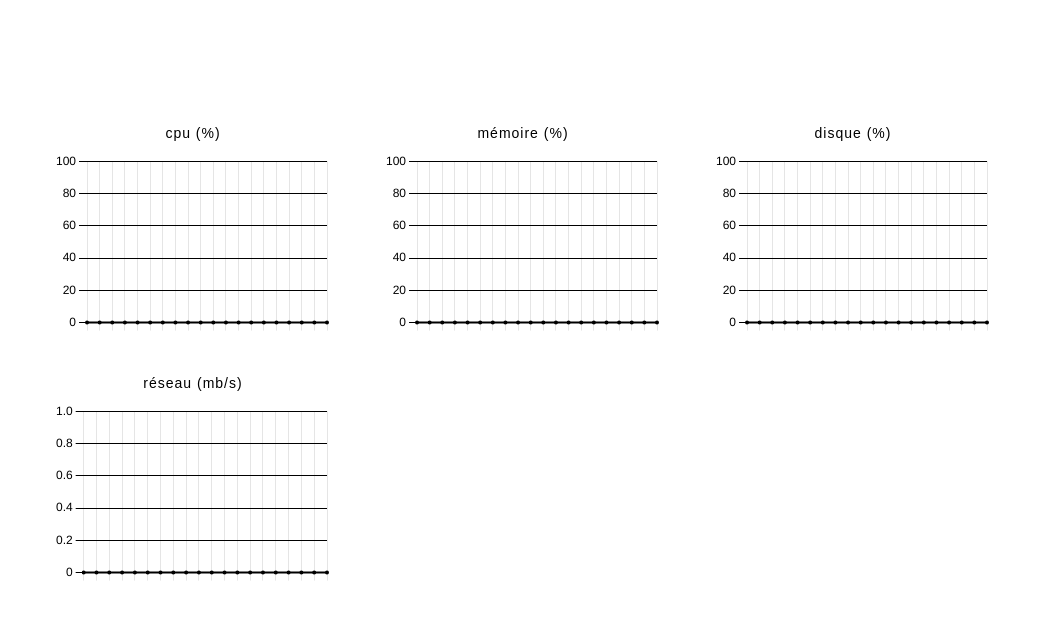
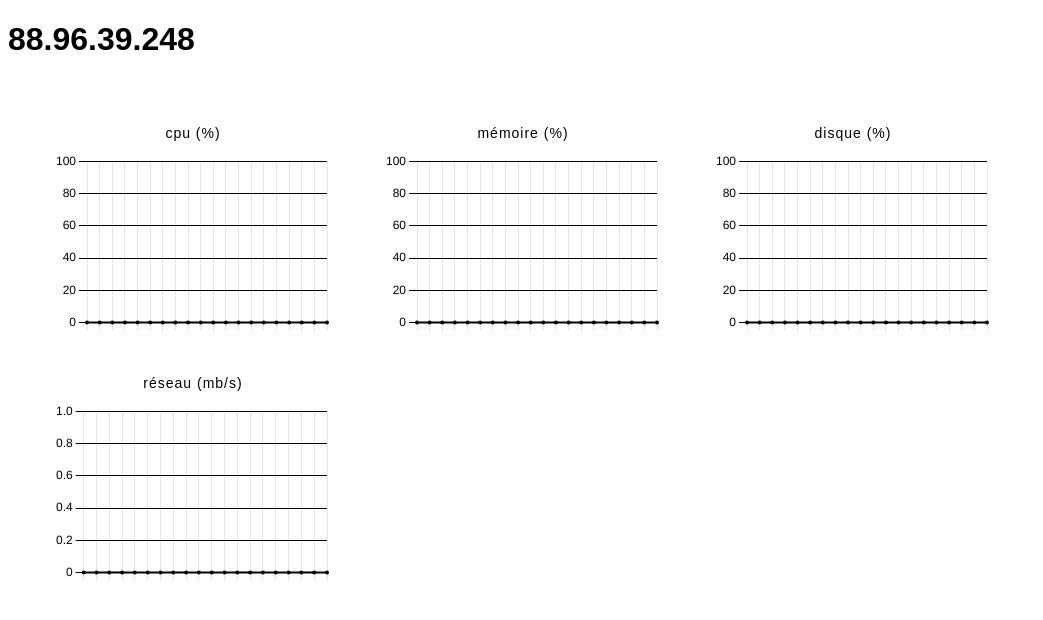
Before and after one commit to Azertu1/pktmfr, a plain HTML site: page frontend/index.html in a window 1280 px wide. Shown: the whole page, without its empty margins (0-1043 px from the left). Drawn offline with nearby package versions, Linux system fonts and the light colour scheme; no server answers.

Commit message:
changement ui #3

```diff
--- a/frontend/index.html
+++ b/frontend/index.html
@@ -5,7 +5,7 @@
     <title>Ressources</title>
     <script src="https://cdn.jsdelivr.net/npm/chart.js"></script>
     <style>
-        body { background-color: #ffffff; color: #ffffff; font-family: sans-serif; }
+        body { background-color: #ffffff; color: #000000; font-family: sans-serif; }
 
         /* Conteneur principal flexible pour organiser vos Divs */
         .dashboard { display: flex; flex-wrap: wrap; gap: 20px; padding: 30px; }
@@ -27,7 +27,7 @@
 </head>
 <body>
 
-<h1>IP : 88.96.39.248</h1>
+<h1 class="title">88.96.39.248</h1>
 
 <div class="dashboard">
     <div class="chart-container">
```
